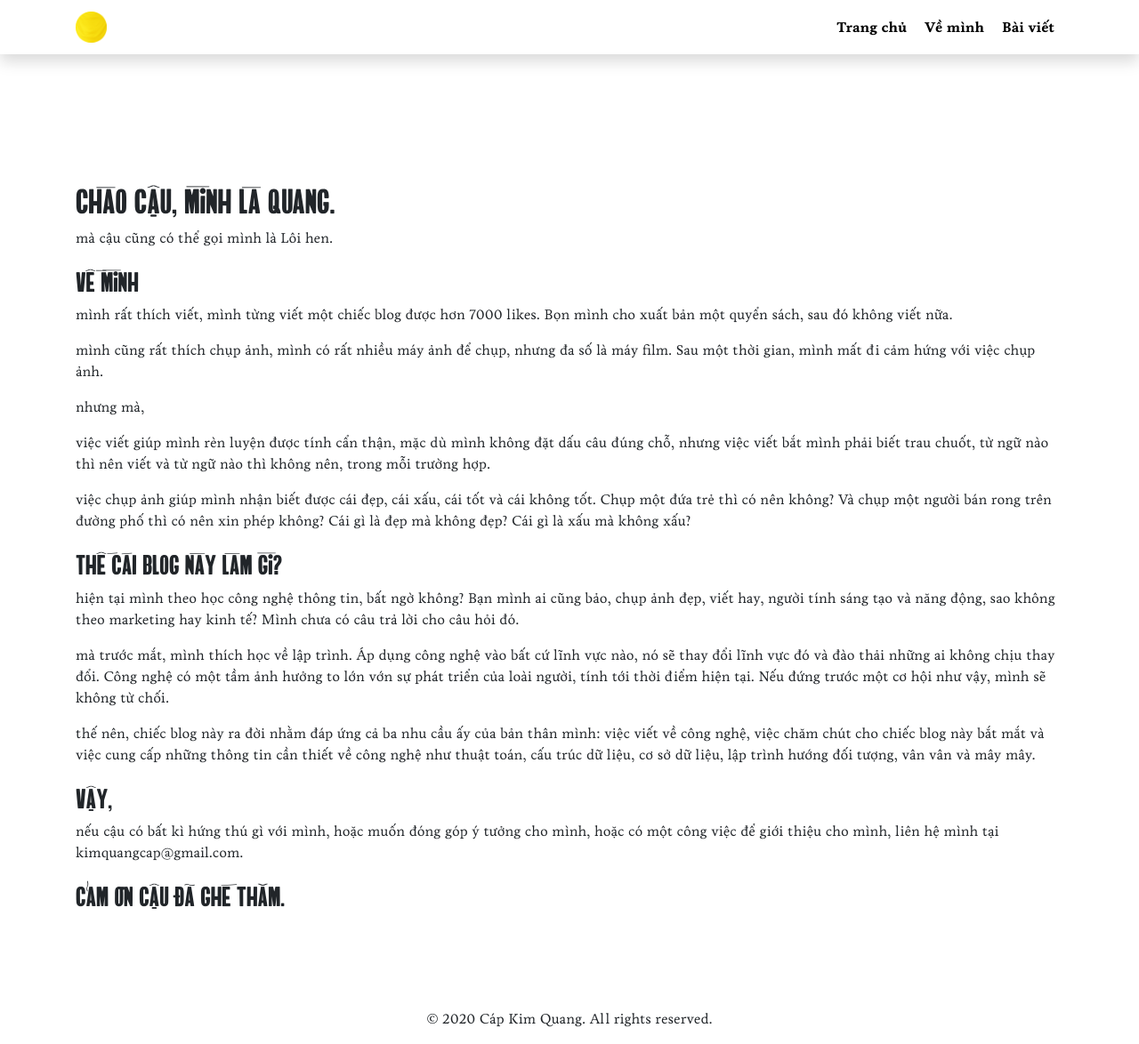
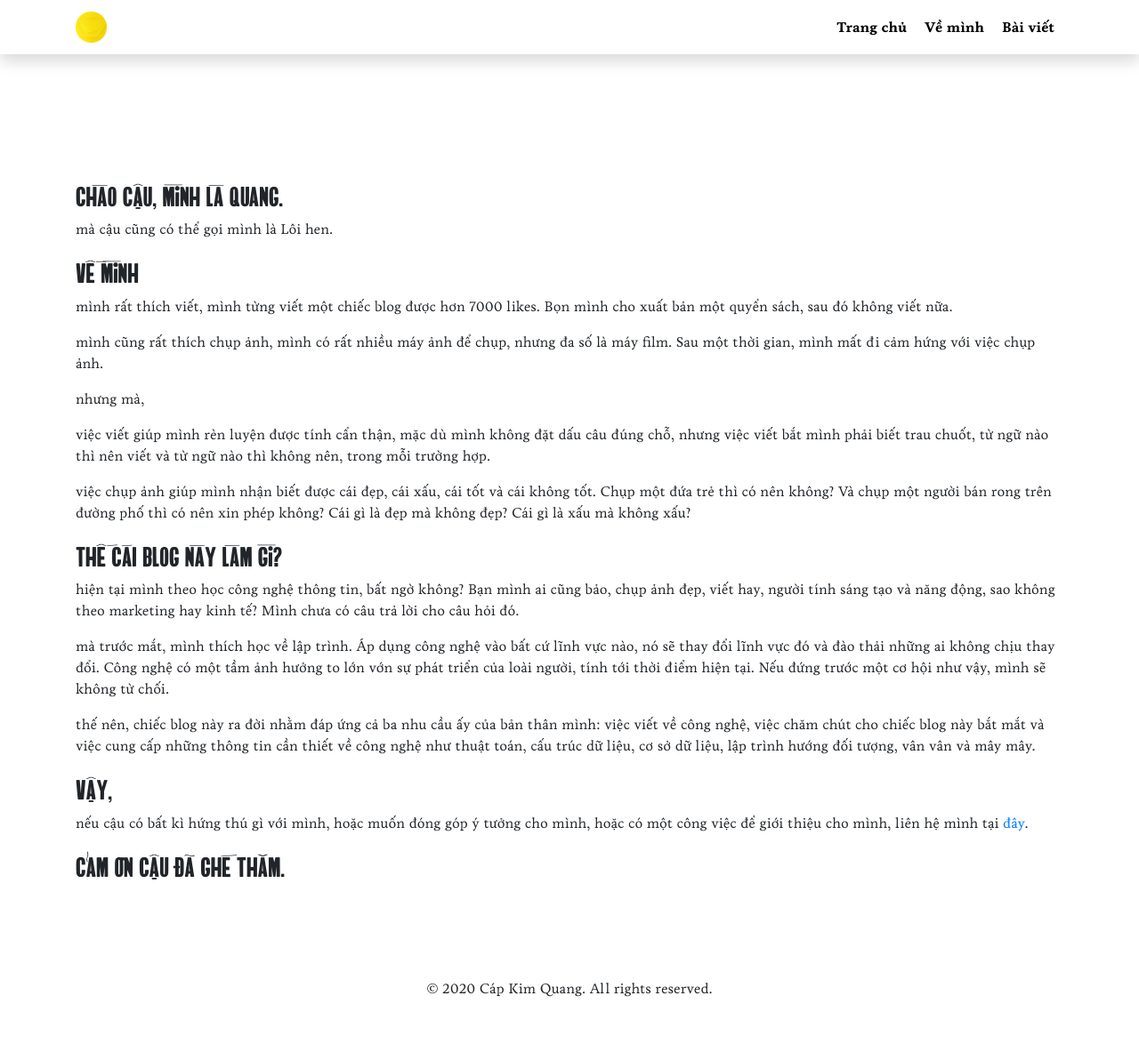
Before and after one commit to capkimquang/capkimquang.github.io, a Jekyll site: the page built from index.md, in a window 1280 px wide and 1174 px high. Shown: the whole window at 89% size. Built offline with Jekyll 4.4.1, drawn with Linux system fonts in a browser that asks for light colours; some of the changed lines change nothing that is shown.

Commit message:
fix content

```diff
--- a/index.md
+++ b/index.md
@@ -1,10 +1,11 @@
 ---
 layout: default
-title: Về mình
+title: Your hair looks good.
 ---
 
-# Chào cậu, mình là Quang.
+## Chào cậu, mình là Quang.
 mà cậu cũng có thể gọi mình là Lôi hen.
+
 ## Về mình
 mình rất thích viết, mình từng viết một chiếc blog được hơn 7000 likes. Bọn mình cho xuất bản một quyển sách, sau đó không viết nữa.
 
@@ -29,6 +30,6 @@ thế nên, chiếc blog này ra đời nhằm đáp ứng cả ba nhu cầu ấ
 cung cấp những thông tin cần thiết về công nghệ như thuật toán, cấu trúc dữ liệu, cơ sở dữ liệu, lập trình hướng đối tượng, vân vân và mây mây.
 
 ## Vậy,
-nếu cậu có bất kì hứng thú gì với mình, hoặc muốn đóng góp ý tưởng cho mình, hoặc có một công việc để giới thiệu cho mình, liên hệ mình tại kimquangcap@gmail.com.
+nếu cậu có bất kì hứng thú gì với mình, hoặc muốn đóng góp ý tưởng cho mình, hoặc có một công việc để giới thiệu cho mình, liên hệ mình tại [đây](mailto:kimquangcap@gmail.com).
 
 ## Cảm ơn cậu đã ghé thăm.
```
